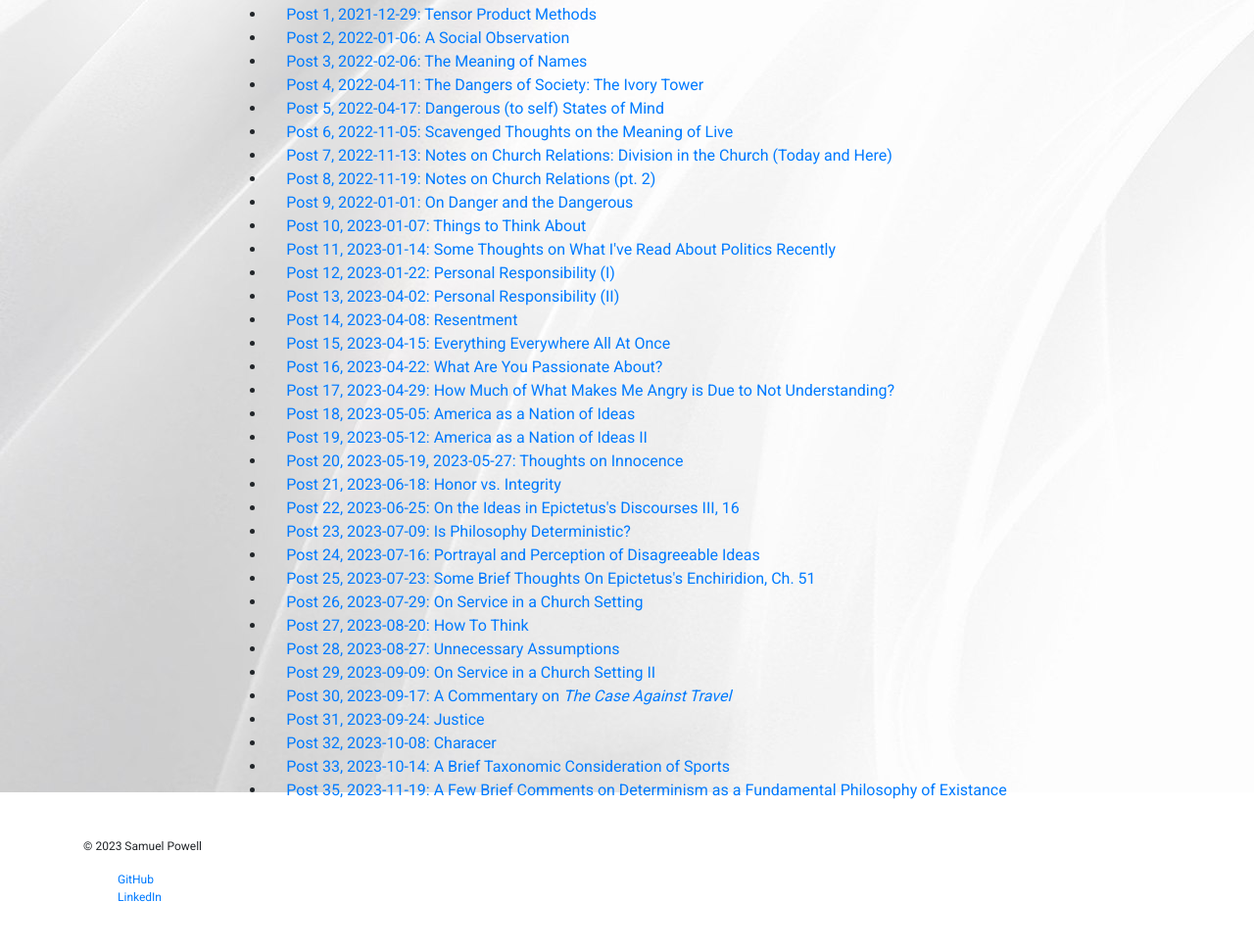
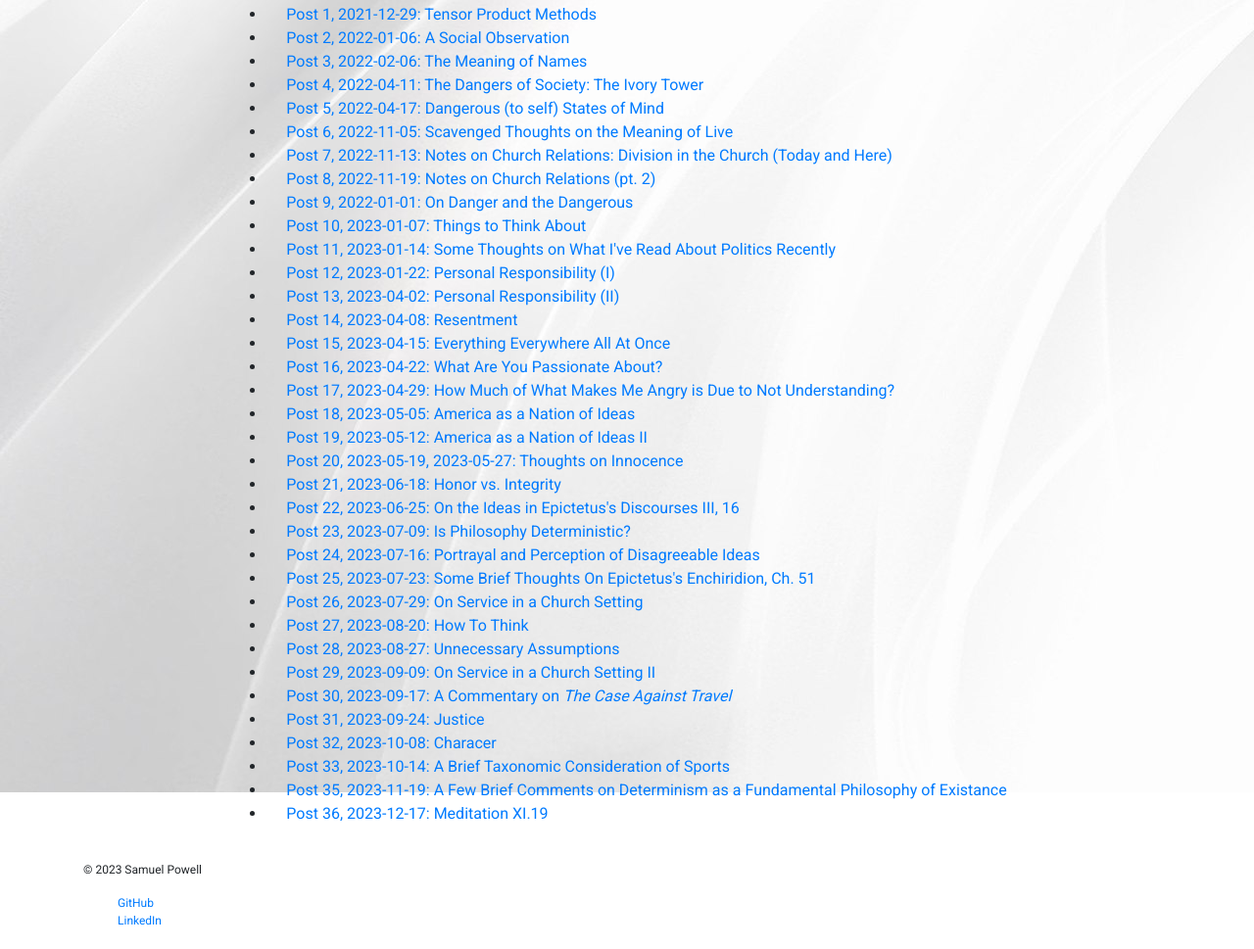
Before and after one commit to powellsr/powellsr.github.io, a plain HTML site: page blog/blog.html in a window 1280 px wide. Shown: the part 769-1738 px from the top of the page at 98% size. Before the commit the page ends 1714 px from the top, so only its background shows below. Drawn offline with nearby package versions, Linux system fonts and the light colour scheme.

Commit message:
Recent blog posts

```diff
--- a/blog/blog.html
+++ b/blog/blog.html
@@ -81,6 +81,7 @@
           <li><a href="post32/post32.pdf" target="_blank">Post 32, 2023-10-08: Characer</a></li>
           <li><a href="post33/post33.pdf" target="_blank">Post 33, 2023-10-14: A Brief Taxonomic Consideration of Sports</a></li>
           <li><a href="post35/post35.pdf" target="_blank">Post 35, 2023-11-19: A Few Brief Comments on Determinism as a Fundamental Philosophy of Existance</a></li>
+          <li><a href="post36/post36.pdf" target="_blank">Post 36, 2023-12-17: Meditation XI.19</a></li>
         </ul>
       </div>
     </section>
```
Also changed, not shown: 4 other files.
